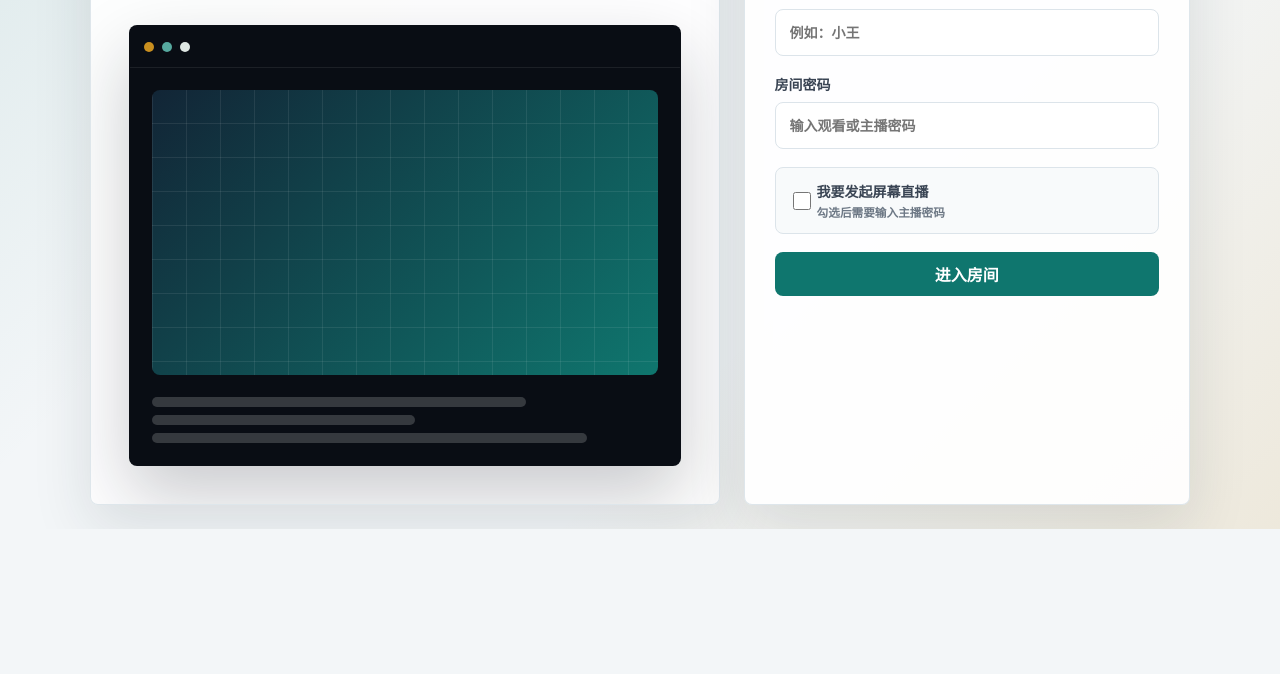
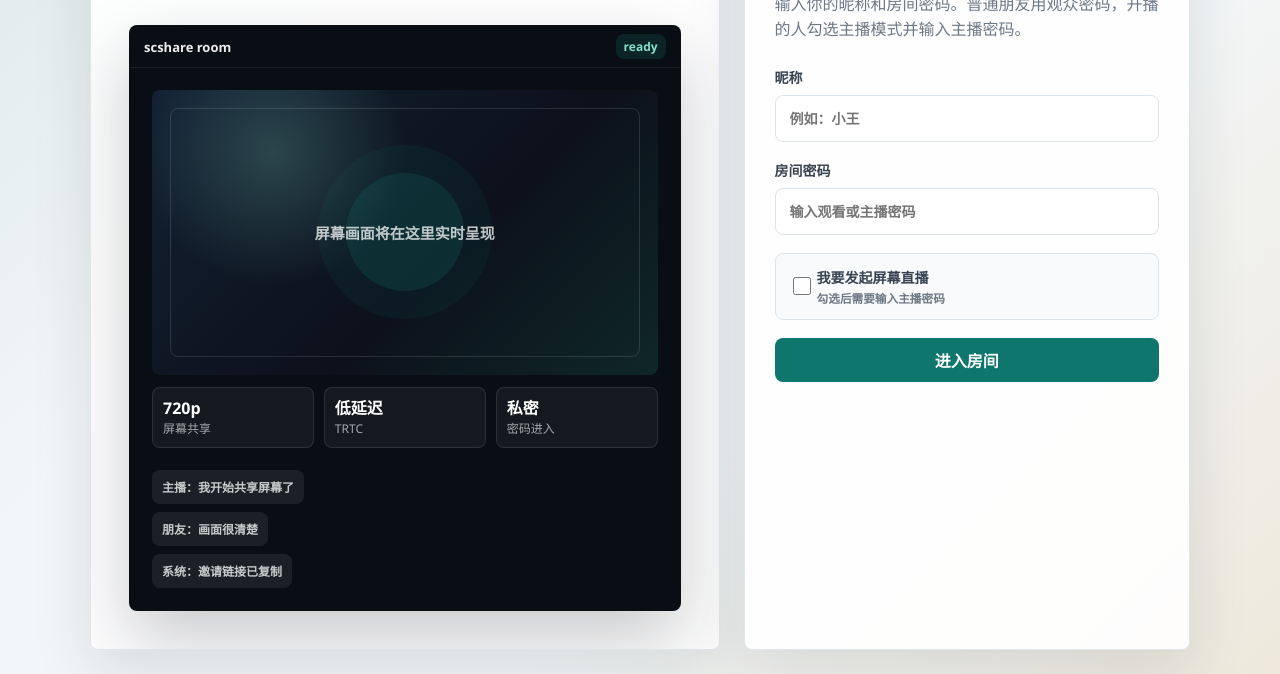
Before and after one commit to dinnerxxx/screen-live-web, a website with bundled scripts: page public/index.html in a window 1280 px wide. Shown: the part 337-1011 px from the top of the page. Before the commit the page ends 866 px from the top, so only its background shows below. Built offline with nearby package versions, Linux system fonts and the light colour scheme.

Commit message:
Polish landing preview copy

```diff
--- a/public/index.html
+++ b/public/index.html
@@ -23,25 +23,32 @@
         </div>
         <div class="login-preview" aria-hidden="true">
           <div class="preview-toolbar">
-            <span></span>
-            <span></span>
-            <span></span>
+            <strong>scshare room</strong>
+            <em>ready</em>
           </div>
           <div class="preview-screen">
-            <div class="preview-grid"></div>
+            <div class="preview-window">
+              <div class="preview-pulse"></div>
+              <span>屏幕画面将在这里实时呈现</span>
+            </div>
+            <div class="preview-stats">
+              <span><strong>720p</strong>屏幕共享</span>
+              <span><strong>低延迟</strong>TRTC</span>
+              <span><strong>私密</strong>密码进入</span>
+            </div>
           </div>
           <div class="preview-chat">
-            <span></span>
-            <span></span>
-            <span></span>
+            <span>主播：我开始共享屏幕了</span>
+            <span>朋友：画面很清楚</span>
+            <span>系统：邀请链接已复制</span>
           </div>
         </div>
       </div>
       <div class="login-card">
         <div class="login-card-header">
           <p class="eyebrow">加入直播间</p>
-          <h2>选择身份并进入</h2>
-          <span>观众密码只能观看，主播密码可发起屏幕直播。</span>
+          <h2>进入直播间</h2>
+          <span>输入你的昵称和房间密码。普通朋友用观众密码，开播的人勾选主播模式并输入主播密码。</span>
         </div>
         <form id="loginForm" class="login-form">
           <label>
--- a/public/style.css
+++ b/public/style.css
@@ -185,38 +185,92 @@ input:focus {
   height: 42px;
   display: flex;
   align-items: center;
-  gap: 8px;
+  justify-content: space-between;
+  gap: 12px;
   padding: 0 14px;
   border-bottom: 1px solid rgba(255, 255, 255, 0.08);
 }
 
-.preview-toolbar span {
-  width: 10px;
-  height: 10px;
-  border-radius: 50%;
-  background: var(--gold);
+.preview-toolbar strong {
+  color: rgba(255, 255, 255, 0.92);
+  font-size: 13px;
 }
 
-.preview-toolbar span:nth-child(2) {
-  background: #56a99f;
-}
-
-.preview-toolbar span:nth-child(3) {
-  background: #dfe7e4;
+.preview-toolbar em {
+  min-height: 24px;
+  padding: 4px 8px;
+  border-radius: 8px;
+  color: #83e0c8;
+  background: rgba(15, 118, 110, 0.22);
+  font-size: 12px;
+  font-style: normal;
+  font-weight: 800;
 }
 
 .preview-screen {
   padding: 22px;
 }
 
-.preview-grid {
+.preview-window {
+  position: relative;
   aspect-ratio: 16 / 9;
+  display: grid;
+  place-items: center;
+  overflow: hidden;
   border-radius: 8px;
   background:
-    linear-gradient(90deg, rgba(255, 255, 255, 0.08) 1px, transparent 1px),
-    linear-gradient(0deg, rgba(255, 255, 255, 0.08) 1px, transparent 1px),
-    linear-gradient(135deg, #122536, #0f766e);
-  background-size: 34px 34px, 34px 34px, auto;
+    radial-gradient(circle at 24% 22%, rgba(131, 224, 200, 0.22), transparent 30%),
+    linear-gradient(135deg, #132133, #0c111b 58%, #0f2729);
+}
+
+.preview-window::before {
+  content: "";
+  position: absolute;
+  inset: 18px;
+  border: 1px solid rgba(255, 255, 255, 0.12);
+  border-radius: 8px;
+}
+
+.preview-window span {
+  position: relative;
+  z-index: 1;
+  color: rgba(255, 255, 255, 0.74);
+  font-size: 15px;
+  font-weight: 800;
+}
+
+.preview-pulse {
+  position: absolute;
+  width: 118px;
+  height: 118px;
+  border-radius: 50%;
+  background: rgba(15, 118, 110, 0.28);
+  box-shadow: 0 0 0 28px rgba(15, 118, 110, 0.09);
+}
+
+.preview-stats {
+  display: grid;
+  grid-template-columns: repeat(3, minmax(0, 1fr));
+  gap: 10px;
+  margin-top: 12px;
+}
+
+.preview-stats span {
+  min-width: 0;
+  padding: 10px;
+  border: 1px solid rgba(255, 255, 255, 0.1);
+  border-radius: 8px;
+  color: rgba(255, 255, 255, 0.62);
+  background: rgba(255, 255, 255, 0.05);
+  font-size: 12px;
+  line-height: 1.35;
+}
+
+.preview-stats strong {
+  display: block;
+  margin-bottom: 2px;
+  color: #fff;
+  font-size: 16px;
 }
 
 .preview-chat {
@@ -226,21 +280,14 @@ input:focus {
 }
 
 .preview-chat span {
-  height: 10px;
-  border-radius: 999px;
-  background: rgba(255, 255, 255, 0.18);
-}
-
-.preview-chat span:nth-child(1) {
-  width: 74%;
-}
-
-.preview-chat span:nth-child(2) {
-  width: 52%;
-}
-
-.preview-chat span:nth-child(3) {
-  width: 86%;
+  width: fit-content;
+  max-width: 100%;
+  padding: 8px 10px;
+  border-radius: 8px;
+  color: rgba(255, 255, 255, 0.76);
+  background: rgba(255, 255, 255, 0.08);
+  font-size: 12px;
+  font-weight: 700;
 }
 
 .login-card {
```
